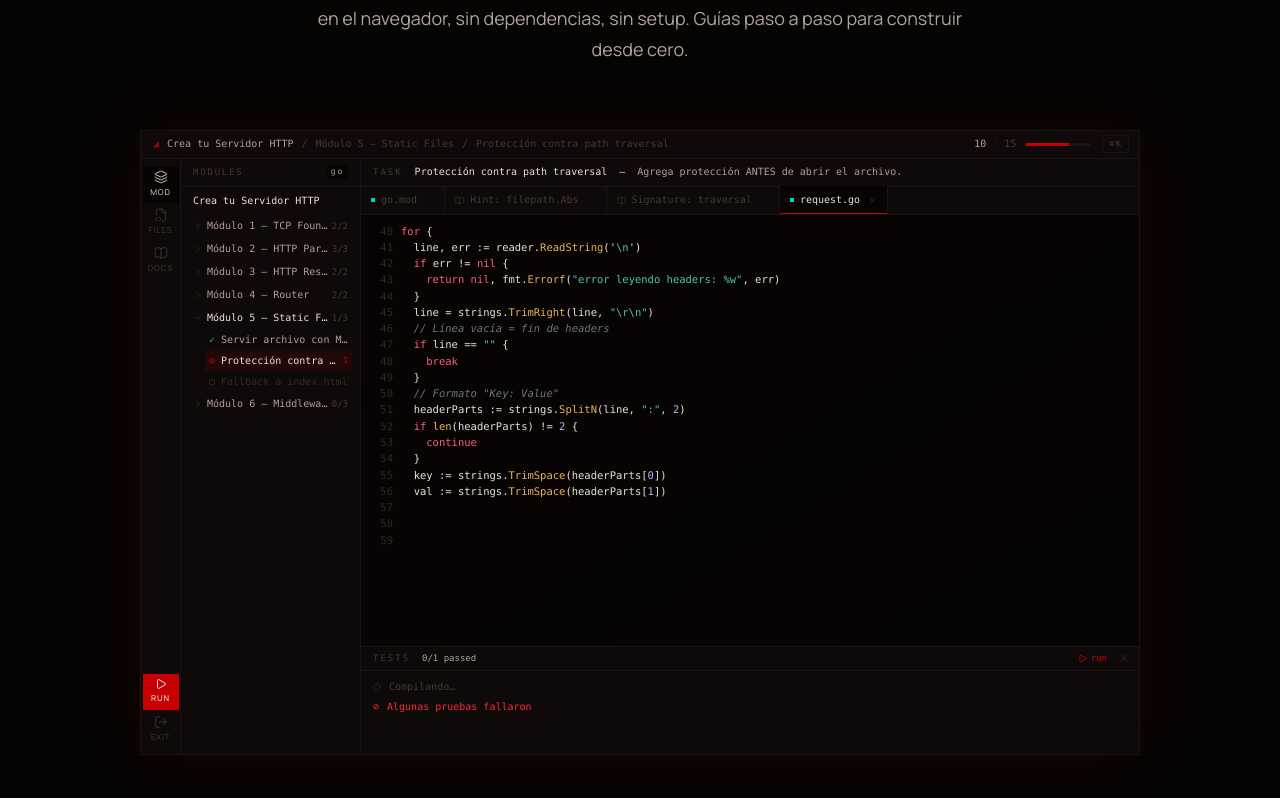
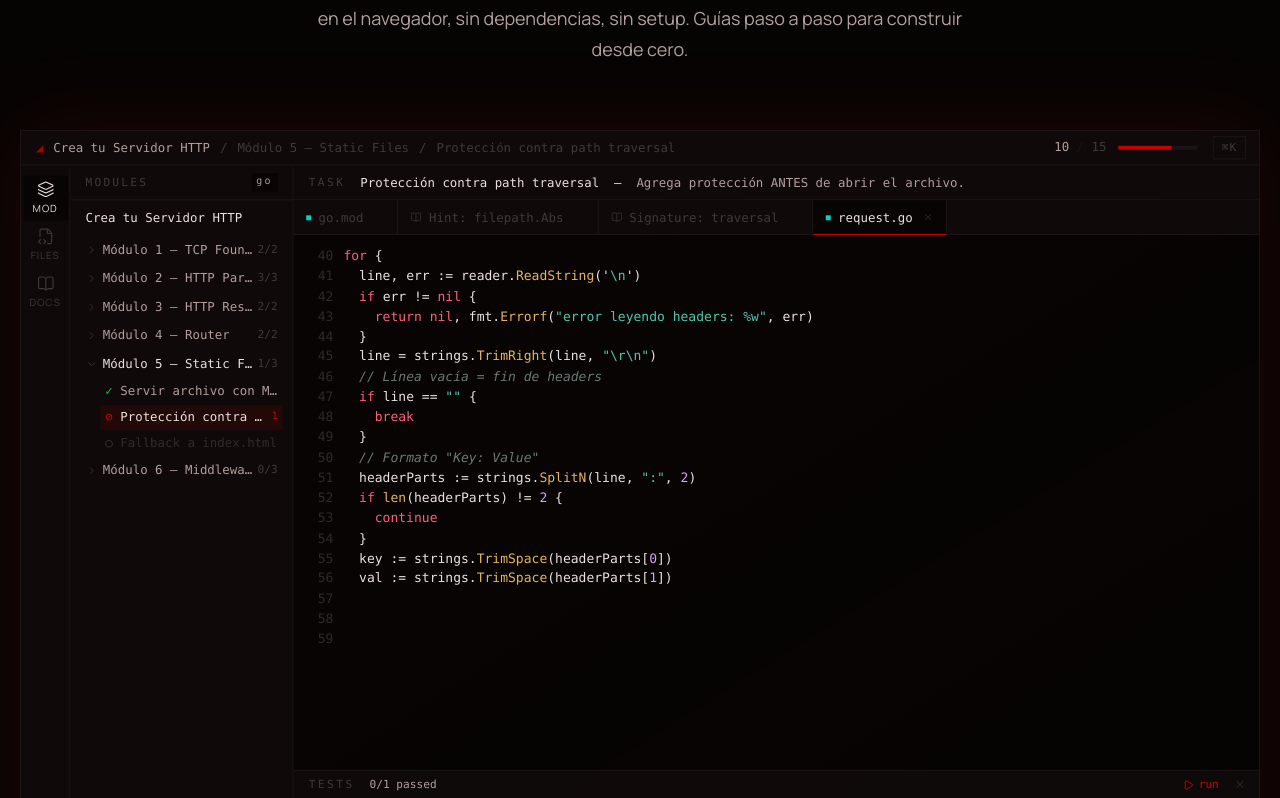
Before and after one commit to Raulgooo/BuildersMTY, a Next.js app in the folder src/frontend/: page / in a window 1280 px wide. Shown: the part 4202-5000 px from the top of the page. Built offline with nearby package versions, Linux system fonts and the light colour scheme; no server answers.

Commit message:
style(Landing): enlarge workspace preview on xl screens

```diff
--- a/src/frontend/src/app/page.tsx
+++ b/src/frontend/src/app/page.tsx
@@ -306,14 +306,14 @@ export default function LandingPage() {
           </div>
 
           {/* BuildMancer Workspace Preview */}
-          <div className="mx-auto mb-20 animate-fade-up w-full px-4 flex justify-center">
-            <div className="w-full max-w-[340px] sm:max-w-[600px] md:max-w-[750px] lg:max-w-[1000px]">
+          <div className="mx-auto mb-20 animate-fade-up w-full px-4 xl:px-0 flex justify-center">
+            <div className="w-full max-w-[350px] sm:max-w-[600px] md:max-w-[768px] lg:max-w-[1000px] xl:max-w-[1240px]">
               <div
                 className="relative overflow-hidden w-full group bg-[var(--surface-0)] mx-auto"
-                style={{ border: "1px solid var(--border-subtle)", boxShadow: "0 0 60px rgba(212,26,26,0.08)", aspectRatio: "16/10" }}
+                style={{ border: "1px solid var(--border-subtle)", boxShadow: "0 0 80px rgba(212,26,26,0.12)", aspectRatio: "16/10" }}
               >
                 <div className="absolute inset-0 bg-gradient-to-br from-[var(--red)]/5 to-transparent pointer-events-none mix-blend-overlay z-10 transition-opacity opacity-50 group-hover:opacity-100" />
-                <div className="absolute top-0 left-0 w-[1000px] h-[625px] origin-top-left scale-[0.34] sm:scale-[0.6] md:scale-[0.75] lg:scale-100 overflow-hidden">
+                <div className="absolute top-0 left-0 w-[1000px] h-[625px] origin-top-left scale-[0.35] sm:scale-[0.6] md:scale-[0.768] lg:scale-100 xl:scale-[1.24] overflow-hidden">
                   <WorkspacePreview />
                 </div>
               </div>
```
